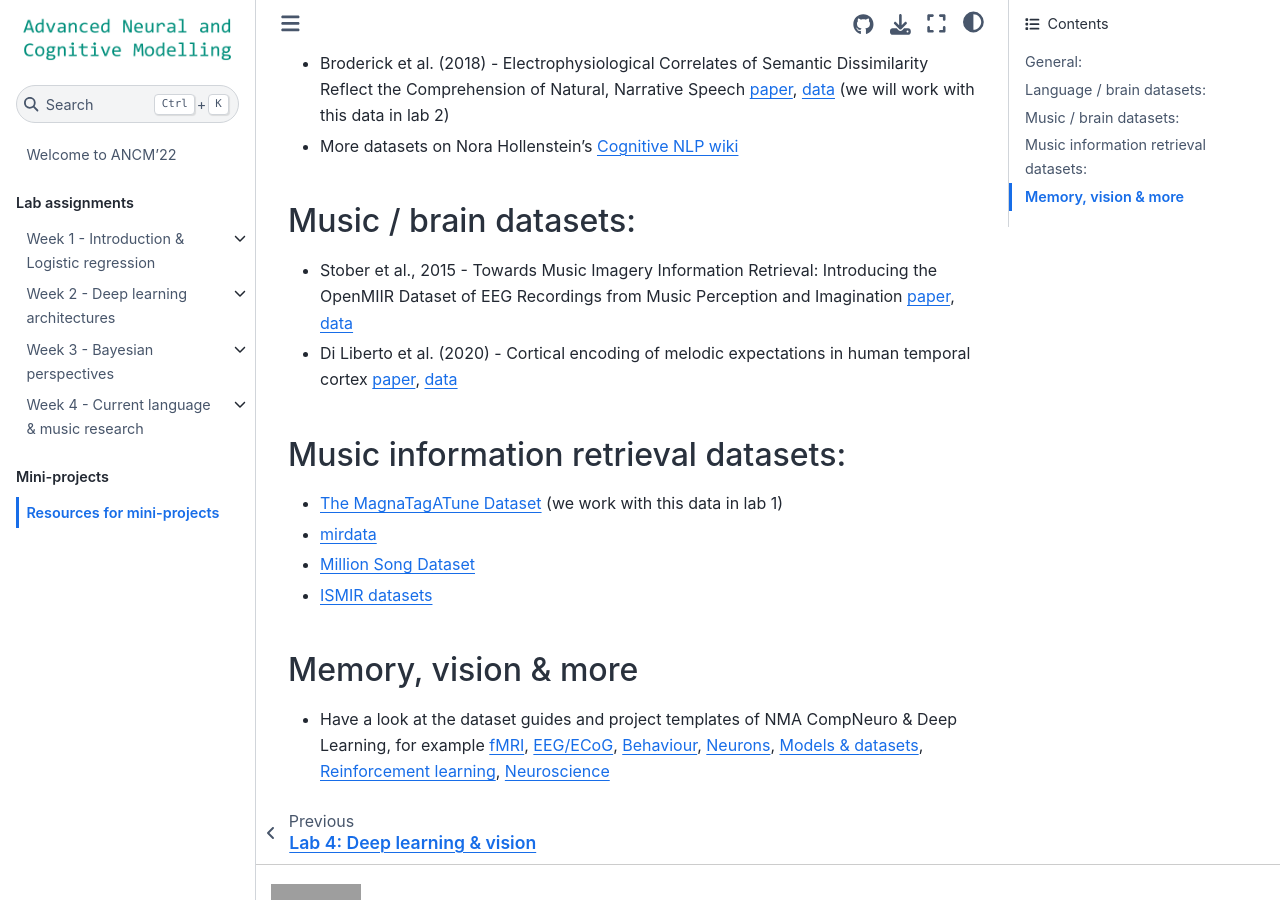
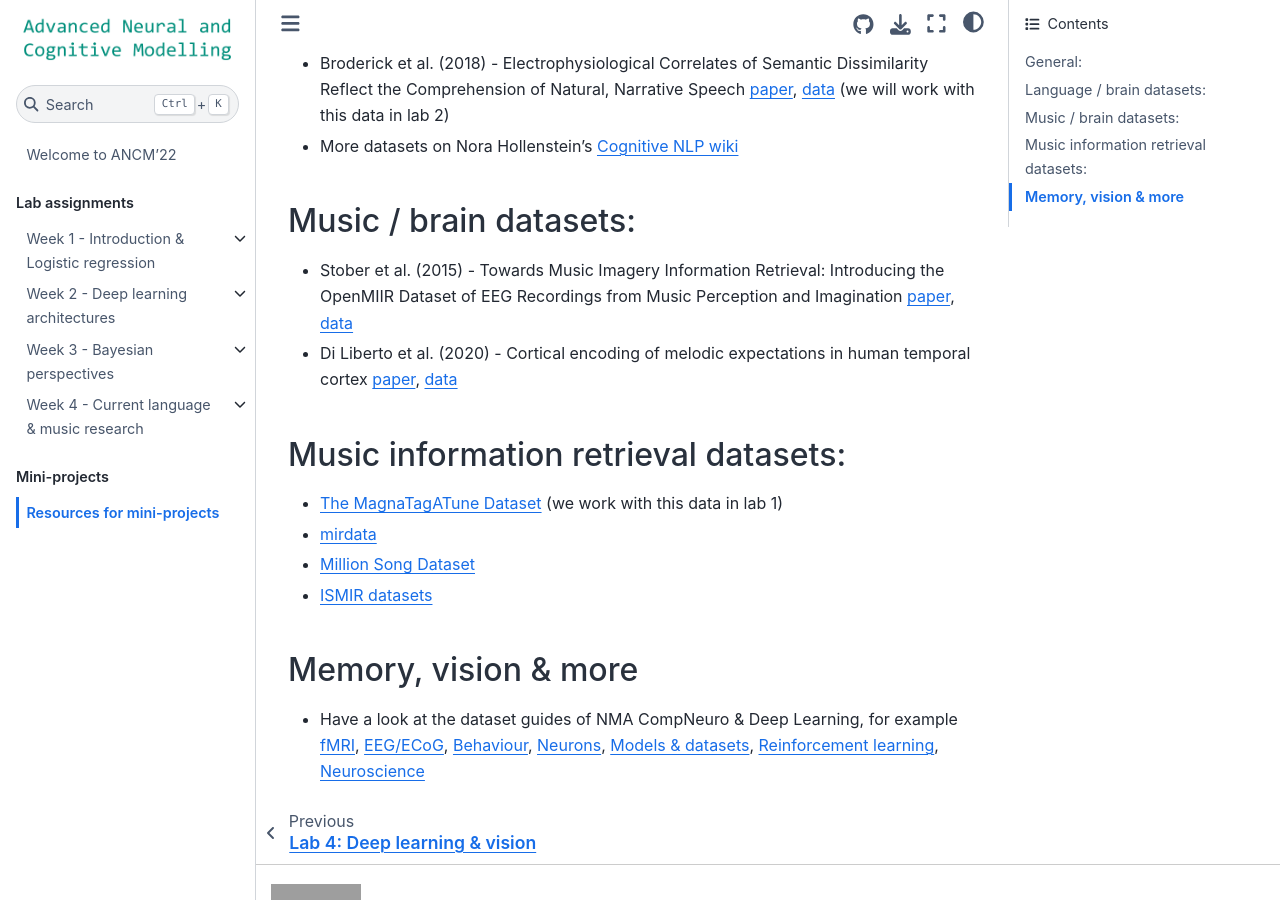
Before and after one commit to clclab/ANCM, a Jupyter Book: the page built from book/10_mini-projects_resources.md, in a window 1280 px wide and 900 px high, scrolled down 617 px. Built offline with Jupyter Book 1.0.4 settings and Sphinx 7.4.7 and the Sphinx Book theme 1.1.4, drawn with Linux system fonts in a browser that asks for light colours; pages that are not in the unit, such as notebooks, are missing from menus; grey boxes are pictures that could not be loaded.

Commit message:
fix mini-projects page

```diff
--- a/book/10_mini-projects_resources.md
+++ b/book/10_mini-projects_resources.md
@@ -15,7 +15,7 @@ We'll update this page with more resources as we go!
 - More datasets on Nora Hollenstein's [Cognitive NLP wiki](https://github.com/norahollenstein/cognitiveNLP-dataCollection/wiki/)
 
 ### Music / brain datasets:
-- Stober et al., 2015 - Towards Music Imagery Information Retrieval: Introducing the OpenMIIR Dataset of EEG Recordings from Music Perception and Imagination [paper](https://archives.ismir.net/ismir2015/paper/000224.pdf), [data](https://github.com/sstober/openmiir)
+- Stober et al. (2015) - Towards Music Imagery Information Retrieval: Introducing the OpenMIIR Dataset of EEG Recordings from Music Perception and Imagination [paper](https://archives.ismir.net/ismir2015/paper/000224.pdf), [data](https://github.com/sstober/openmiir)
 - Di Liberto et al. (2020) - Cortical encoding of melodic expectations in human temporal cortex [paper](https://doi.org/10.7554/eLife.51784), [data](https://sourceforge.net/projects/aespa/)
 
 ### Music information retrieval datasets:
@@ -25,4 +25,4 @@ We'll update this page with more resources as we go!
 - [ISMIR datasets](https://ismir.net/resources/datasets/)
 
 ### Memory, vision & more
-- Have a look at the dataset guides and project templates of NMA CompNeuro & Deep Learning, for example [fMRI](https://compneuro.neuromatch.io/projects/fMRI/README.html), [EEG/ECoG](https://compneuro.neuromatch.io/projects/ECoG/README.html), [Behaviour](https://compneuro.neuromatch.io/projects/behavior/README.html), [Neurons](https://compneuro.neuromatch.io/projects/neurons/README.html), [Models & datasets](https://deeplearning.neuromatch.io/projects/docs/datasets_and_models.html), [Reinforcement learning](https://deeplearning.neuromatch.io/projects/ReinforcementLearning/ideas_and_datasets.html), [Neuroscience](https://deeplearning.neuromatch.io/projects/Neuroscience/ideas_and_datasets.html)
+- Have a look at the dataset guides of NMA CompNeuro & Deep Learning, for example [fMRI](https://compneuro.neuromatch.io/projects/fMRI/README.html), [EEG/ECoG](https://compneuro.neuromatch.io/projects/ECoG/README.html), [Behaviour](https://compneuro.neuromatch.io/projects/behavior/README.html), [Neurons](https://compneuro.neuromatch.io/projects/neurons/README.html), [Models & datasets](https://deeplearning.neuromatch.io/projects/docs/datasets_and_models.html), [Reinforcement learning](https://deeplearning.neuromatch.io/projects/ReinforcementLearning/ideas_and_datasets.html), [Neuroscience](https://deeplearning.neuromatch.io/projects/Neuroscience/ideas_and_datasets.html)
```
